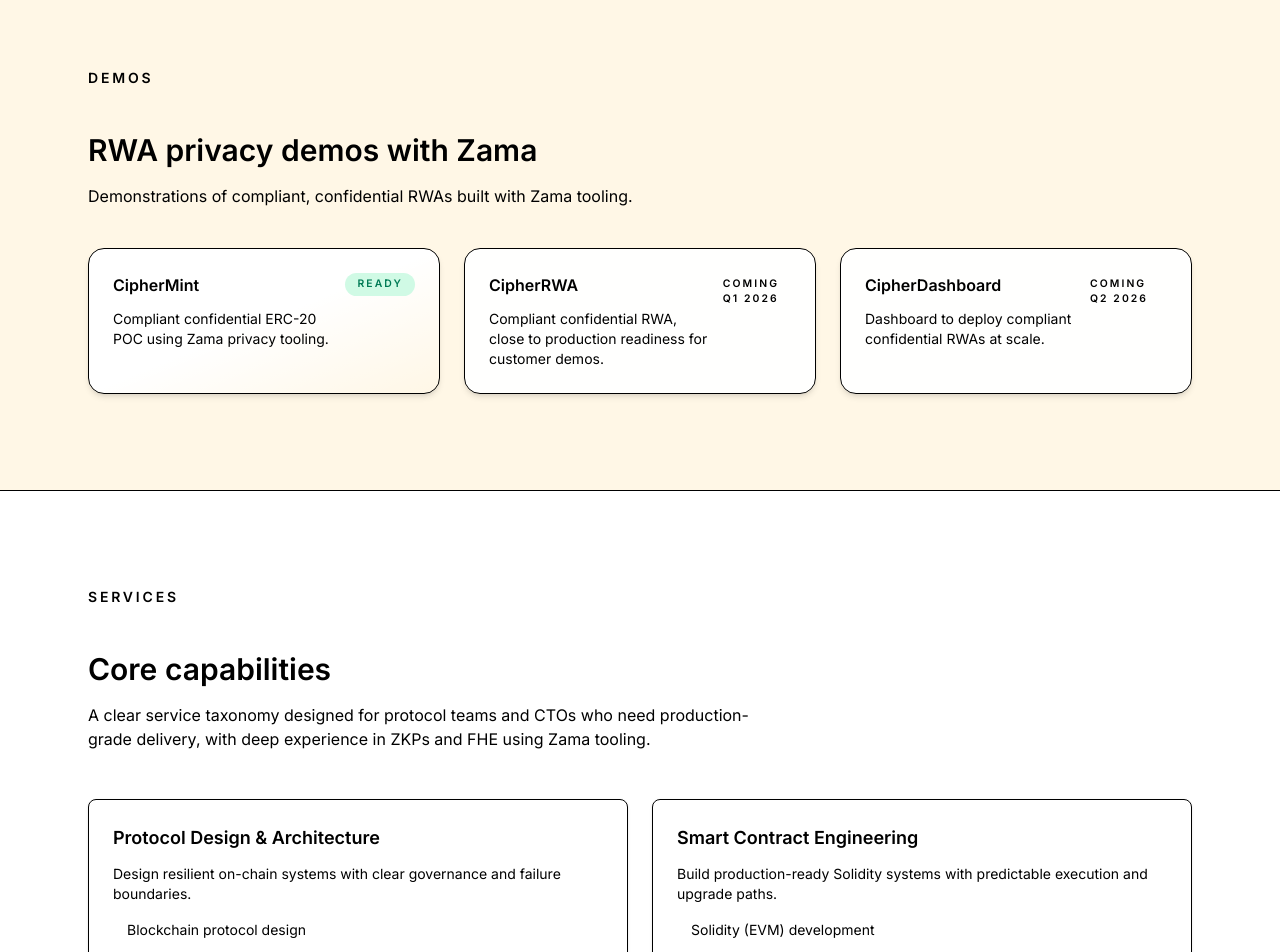
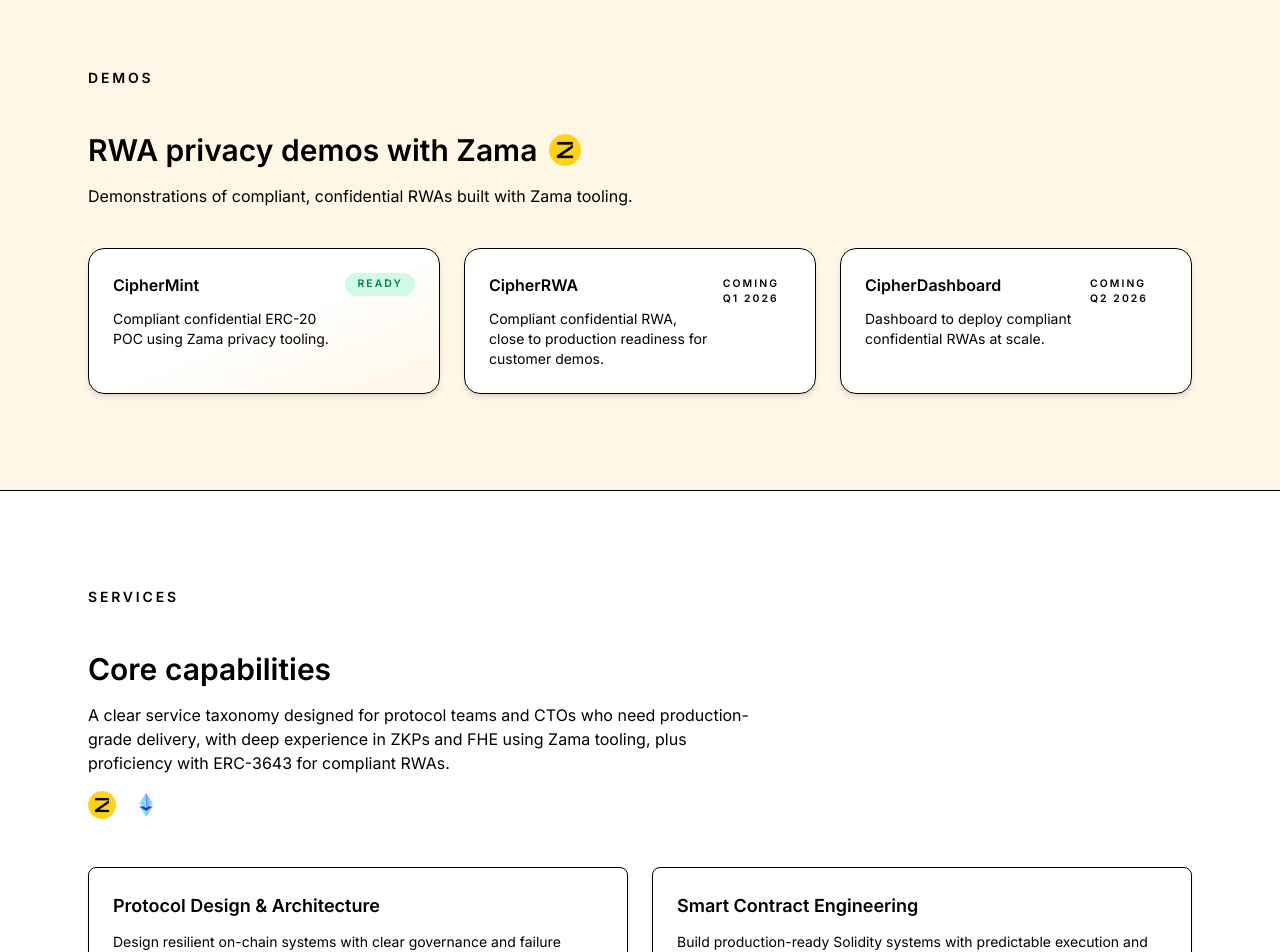
Before and after one commit to joelamouche/stevens-ba-landing, a Next.js app: page / in a window 1280 px wide. Shown: the part 720-1672 px from the top of the page. Built offline with nearby package versions, Linux system fonts and the light colour scheme.

Commit message:
add ERC-3643 and zama branding

```diff
--- a/src/app/page.jsx
+++ b/src/app/page.jsx
@@ -265,9 +265,16 @@
             Demos
           </p>
           <div className="mt-4 h-1 w-10 rounded-full bg-accent" aria-hidden />
-          <h2 className="mt-6 text-3xl font-semibold text-ink">
-            RWA privacy demos with Zama
-          </h2>
+          <div className="mt-6 flex flex-wrap items-center gap-3">
+            <h2 className="text-3xl font-semibold text-ink">
+              RWA privacy demos with Zama
+            </h2>
+            <img
+              src="/zama-logo.png"
+              alt="Zama"
+              className="h-8 w-8 object-contain"
+            />
+          </div>
           <p className="mt-4 text-base text-muted">
             Demonstrations of compliant, confidential RWAs built with Zama
             tooling.
@@ -317,8 +324,21 @@
             <p className="mt-4 text-base text-muted">
               A clear service taxonomy designed for protocol teams and CTOs who
               need production-grade delivery, with deep experience in ZKPs and
-              FHE using Zama tooling.
+              FHE using Zama tooling, plus proficiency with ERC-3643 for
+              compliant RWAs.
             </p>
+            <div className="mt-4 flex items-center gap-4">
+              <img
+                src="/zama-logo.png"
+                alt="Zama"
+                className="h-7 w-7 object-contain"
+              />
+              <img
+                src="/erc3643.png"
+                alt="ERC-3643"
+                className="h-7 w-7 object-contain"
+              />
+            </div>
           </div>
           <div className="mt-12 grid gap-6 md:grid-cols-2">
             {services.map((service) => (
```
Also changed, not shown: public/erc3643.png (added), public/zama-logo.png (added).
